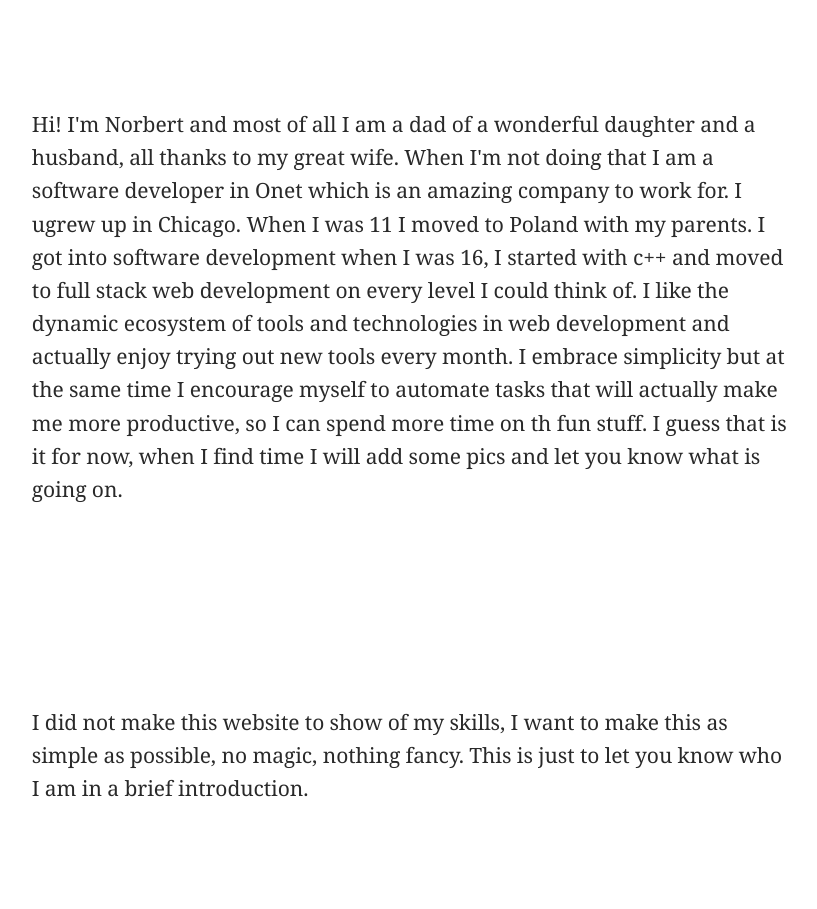
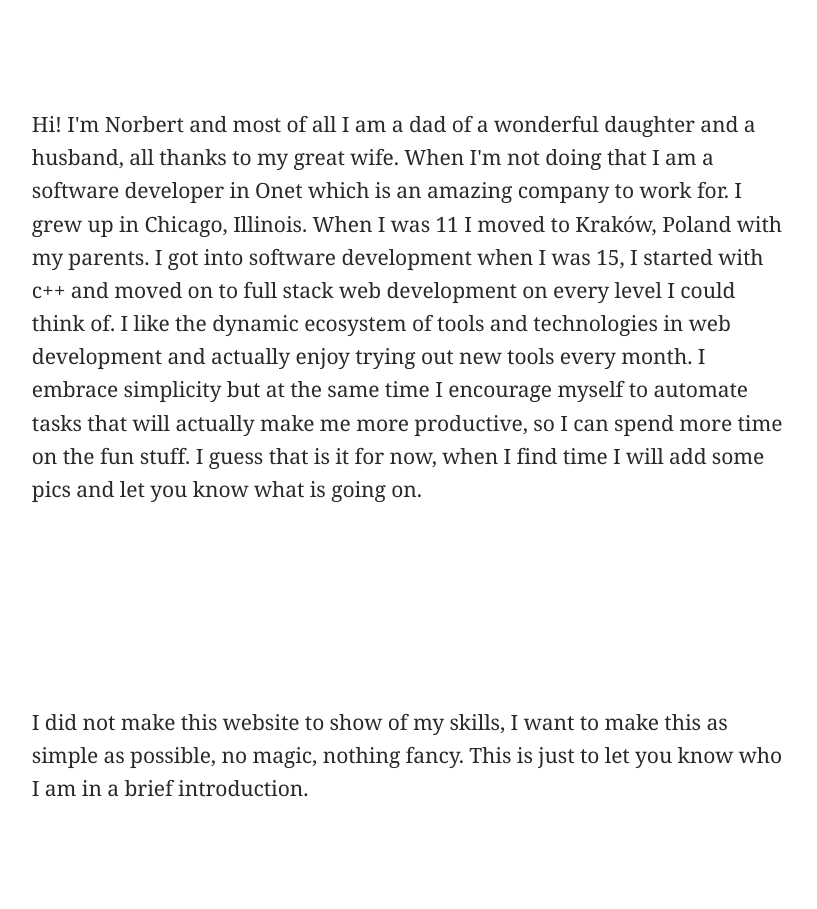
Before and after one commit to NorbertNader/norbertnader.github.io, a website: page index.html in a window 1280 px wide. Shown: the whole page, without its empty margins (229-1046 px from the left). Drawn offline with Linux system fonts and the light colour scheme.

Commit message:
Fix typos

```diff
--- a/index.html
+++ b/index.html
@@ -30,7 +30,7 @@
 </aside>
 <main>
 	<article>
-		Hi! I'm Norbert and most of all I am a dad of a wonderful daughter and a husband, all thanks to my great wife. When I'm not doing that I am a software developer in Onet which is an amazing company to work for. I ugrew up in Chicago. When I was 11 I moved to Poland with my parents. I got into software development when I was 16, I started with c++ and moved to full stack web development on every level I could think of. I like the dynamic ecosystem of tools and technologies in web development and actually enjoy trying out new tools every month. I embrace simplicity but at the same time I encourage myself to automate tasks that will actually make me more productive, so I can spend more time on th fun stuff. I guess that is it for now, when I find time I will add some pics and let you know what is going on.
+		Hi! I'm Norbert and most of all I am a dad of a wonderful daughter and a husband, all thanks to my great wife. When I'm not doing that I am a software developer in Onet which is an amazing company to work for. I grew up in Chicago, Illinois. When I was 11 I moved to Kraków, Poland with my parents. I got into software development when I was 15, I started with c++ and moved on to full stack web development on every level I could think of. I like the dynamic ecosystem of tools and technologies in web development and actually enjoy trying out new tools every month. I embrace simplicity but at the same time I encourage myself to automate tasks that will actually make me more productive, so I can spend more time on the fun stuff. I guess that is it for now, when I find time I will add some pics and let you know what is going on.
 	</article>
 	<section>
 		I did not make this website to show of my skills, I want to make this as simple as possible, no magic, nothing fancy. This is just to let you know who I am in a brief introduction.
```
